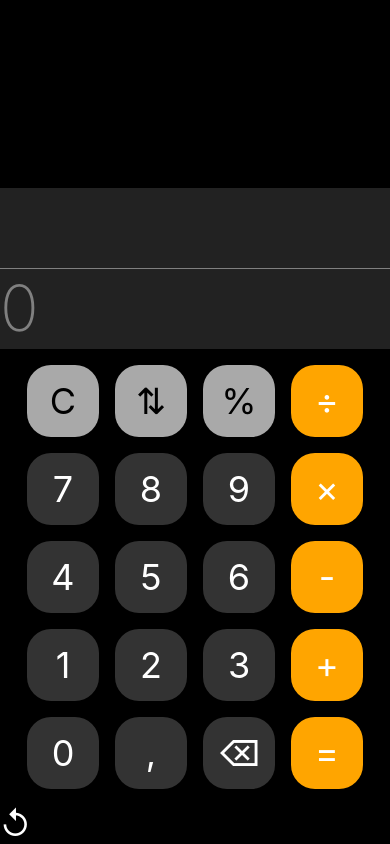
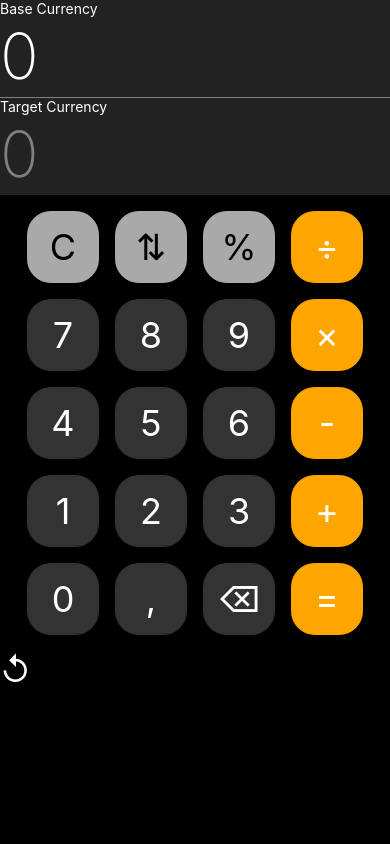
Before and after one commit to begiedz/currency-calculator, a React Native app: screen / in a window 390 px wide. Built offline with nearby package versions, Linux system fonts and the light colour scheme.

Commit message:
tweak style responsiveness, add backspace functionality, update base currency display

```diff
--- a/App.tsx
+++ b/App.tsx
@@ -18,8 +18,8 @@ export default function App() {
   const [targetCode, setTargetCode] = useState<string>('')
 
   // baseNumber is set at Numpad and directed to Display Component
-  const [baseNumber, setBaseNumber] = useState<any>('')
-  const [targetNumber, setTargetNumber] = useState<any>('')
+  const [baseNumber, setBaseNumber] = useState<number>(0)
+  const [targetNumber, setTargetNumber] = useState<number>(0)
 
   useEffect(() => {
     setTargetNumber(Math.round(baseNumber * rate * 100) / 100)
@@ -28,13 +28,9 @@ export default function App() {
 
   return (
     <>
-      <View>
-        <Text style={Styles.header}>Currency calculator v0.1</Text>
-      </View>
+      <SafeAreaView style={Styles.backGround}>
 
-      <SafeAreaView style={Styles.backGround}>
         <StatusBar style="light" />
-
 
         <Display
           baseCode={baseCode}
--- a/components/Button.tsx
+++ b/components/Button.tsx
@@ -1,4 +1,4 @@
-import { TouchableOpacity, Text, TouchableHighlight } from "react-native";
+import { TouchableOpacity, Text } from "react-native";
 import { Styles } from "../styles/Styles";
 
 interface ButtonProps {
--- a/components/Display.tsx
+++ b/components/Display.tsx
@@ -3,6 +3,7 @@ import React from 'react'
 import { View, Text } from 'react-native'
 import { useState } from 'react'
 import { Styles } from '../styles/Styles'
+import getRate from '../api'
 
 interface displayInterface {
   baseCode: string,
@@ -21,13 +22,13 @@ const Display = ({ baseCode, targetCode, setBaseCode, setTargetCode, baseNumber,
     <View style={Styles.display}>
 
       <View style={Styles.baseNumberWrapper}>
-        <Text style={Styles.baseCode}>{baseCode}</Text>
+        <Text style={Styles.baseCode}>{baseCode == '' ? 'Base Currency' : baseCode}</Text>
         <Text style={Styles.baseNumberDisplay}>{baseNumber}</Text>
       </View>
 
 
       <View style={Styles.targetNumberWrapper}>
-        <Text style={Styles.baseCode}>{targetCode}</Text>
+        <Text style={Styles.baseCode}>{targetCode == '' ? 'Target Currency' : targetCode}</Text>
         <Text style={Styles.targetNumberDisplay}>{targetNumber}</Text>
       </View>
 
--- a/components/Numpad.tsx
+++ b/components/Numpad.tsx
@@ -9,18 +9,32 @@ interface NumpadProps {
 const Numpad = ({ baseNumber, setBaseNumber }: NumpadProps) => {
 
   const handleNumberPress = (buttonValue: string) => {
-    if (baseNumber.length < 10) {
+    if (baseNumber == 0) {
+      setBaseNumber(buttonValue)
+    }
+    else if (baseNumber.length < 10) {
       setBaseNumber(baseNumber + buttonValue)
     }
   }
-  const clear = () => {
-    setBaseNumber('');
+
+  const handleClear = () => {
+    setBaseNumber(0);
+  }
+  const handleBackspace = () => {
+    if (baseNumber == 0) {
+      //do nothing
+    }
+    else if (baseNumber.length < 2) {
+      setBaseNumber(0)
+    }
+    else
+      setBaseNumber(baseNumber.slice(0, -1))
   }
 
   return (
     <View style={Styles.numpad}>
       <View style={Styles.row}>
-        <Button title='C' isSecondary isDarkText onPress={() => clear()} />
+        <Button title='C' isSecondary isDarkText onPress={() => handleClear()} />
         <Button title='⇅' isSecondary isDarkText onPress={() => alert('Implementing functionality')} />
         <Button title='%' isSecondary isDarkText onPress={() => alert('Implementing functionality')} />
         <Button title='÷' isPrimary onPress={() => alert('Implementing functionality')} />
@@ -50,7 +64,7 @@ const Numpad = ({ baseNumber, setBaseNumber }: NumpadProps) => {
       <View style={Styles.row}>
         <Button title='0' onPress={() => handleNumberPress('0')} />
         <Button title=',' onPress={() => alert('Implementing functionality')} />
-        <Button title='⌫' onPress={() => alert('Implementing functionality')} />
+        <Button title='⌫' onPress={() => handleBackspace()} />
         <Button title='=' isPrimary onPress={() => alert('Implementing functionality')} />
       </View>
     </View>
--- a/styles/Styles.tsx
+++ b/styles/Styles.tsx
@@ -9,14 +9,17 @@ export const Styles = StyleSheet.create({
   },
   backGround: {
     height: '100%',
+    width: '100%',
+    maxWidth: 500,
     backgroundColor: 'black',
     display: 'flex',
-    justifyContent: 'flex-end'
+    alignItems: 'center',
+    // justifyContent: 'flex-end'
   },
 
   //display
   display: {
-
+    width: '100%',
   },
 
   baseNumberWrapper: {
@@ -52,9 +55,11 @@ export const Styles = StyleSheet.create({
   //numpad
   numpad: {
     width: "100%",
+    display: 'flex',
     alignItems: 'center',
+    justifyContent: 'center',
     gap: 16,
-    marginVertical: 16,
+    margin: 16,
   },
   row: {
     maxWidth: '100%',
```
